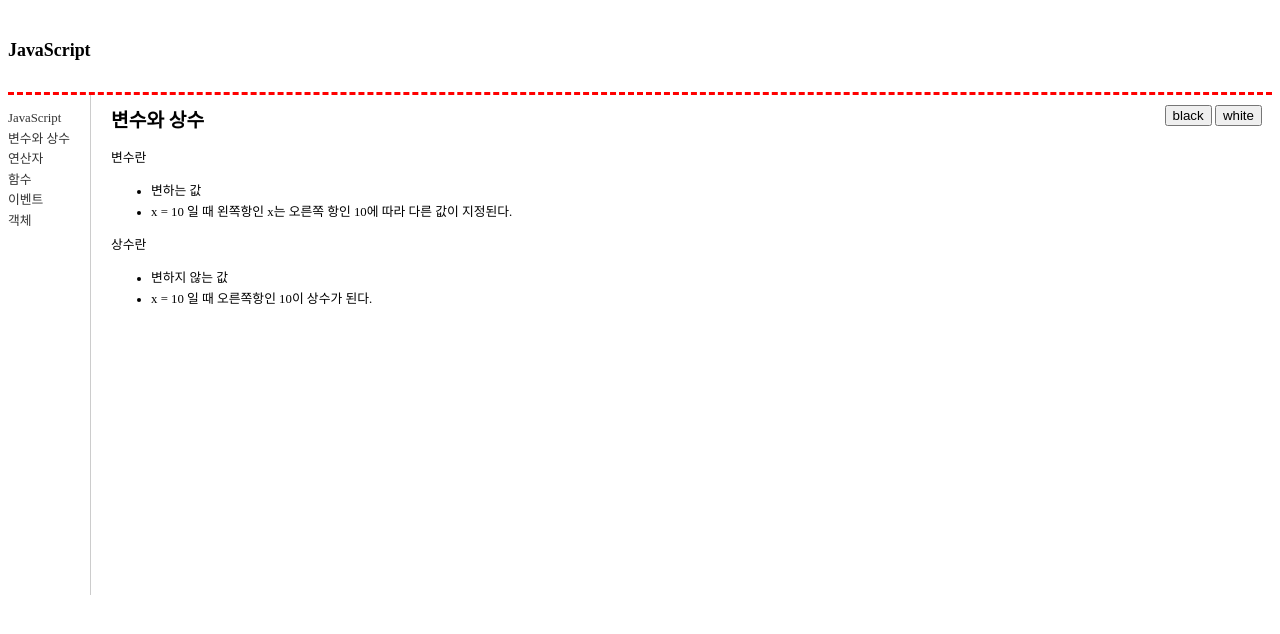
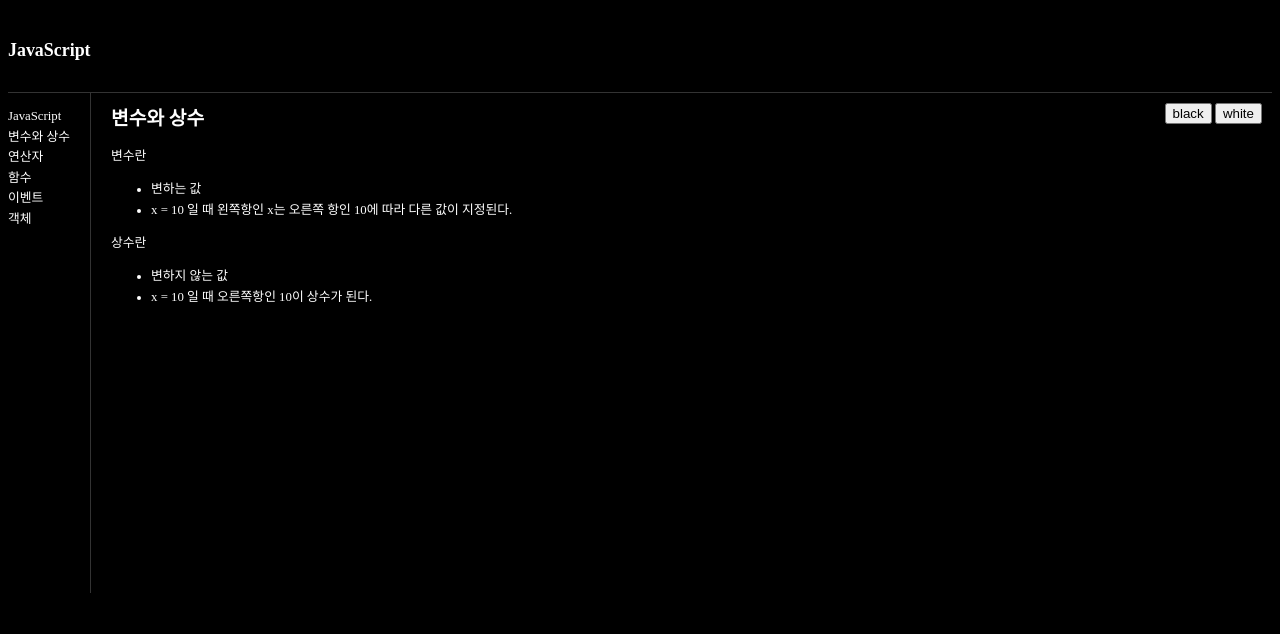
Before and after one commit to unsteadyflow/opentutorials-unsteadyflow, a plain HTML site: page index.html in a window 1280 px wide. Both pictures are taken after a click on the button "black". Drawn offline with Linux system fonts and the light colour scheme.

Commit message:
add javascript.html

```diff
--- a/index.html
+++ b/index.html
@@ -8,8 +8,24 @@
                 font-family: dotum;
                 line-height: 1.6em;
             }
+            body.black {
+                background-color: black;
+                color: white;
+            }
+            body.black a {
+                color: white;
+            }
+            body.black a:hover {
+                color: #f60;
+            }
+            body.black header {
+                border-bottom: 1px solid #333;
+            }
+            body.black nav {
+                border-right: 1px solid #333;
+            }
             header {
-                border-bottom: 3px dashed red;
+                border-bottom: 1px solid #ccc;
                 padding: 20px 0;
             }
             #toolbar {
@@ -30,6 +46,9 @@
             article {
                 float: left;
             }
+            footer {
+                clear: both;
+            }
             a {
                 text-decoration: none;
             }
@@ -45,14 +64,14 @@
         </style>
     </head>
 
-    <body>
+    <body id="body">
         <div>
             <header>
                 <h1>JavaScript</h1>
             </header>
             <div id="toolbar">
-                <input type="button" value="black" />
-                <input type="button" value="white" />
+                <input type="button" value="black" onclick="document.getElementById('body').className='black'" />
+                <input type="button" value="white" onclick="document.getElementById('body').className='white'" />
             </div>
             <nav>
                 <ul>
```
Also changed, not shown: javascript.html (added, +10 -0 lines).
